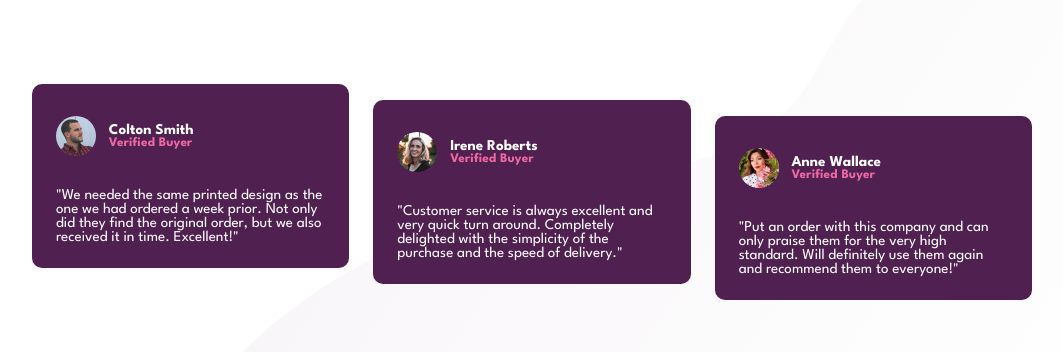
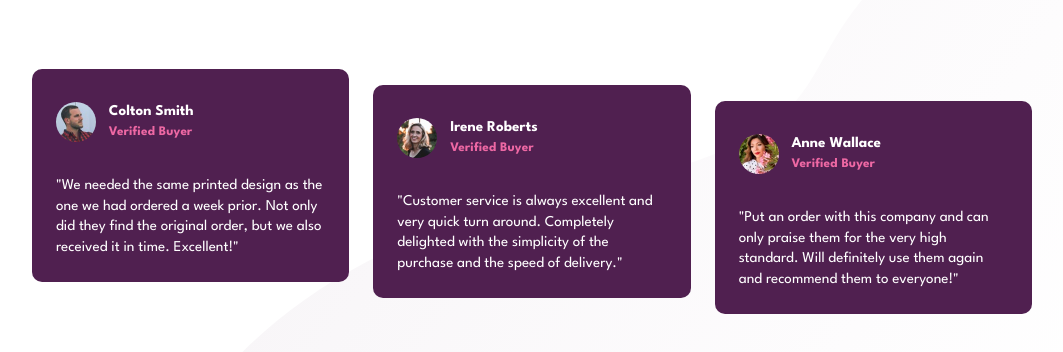
Before and after one commit to WesSno/social-proof-section, a plain HTML site: page index.html in a window 1280 px wide. Shown: the part 340-692 px from the top of the page, without its empty margins (108-1171 px from the left). Drawn offline with Linux system fonts and the light colour scheme.

Commit message:
added line height to card text

```diff
--- a/css/styles.css
+++ b/css/styles.css
@@ -122,6 +122,7 @@ main {
   overflow: hidden;
   border-radius: 0.6245rem;
   width: 930px;
+  line-height: 1.3rem;
   margin-right: 1.5rem;
   margin-bottom: 3rem;
 }
@@ -131,6 +132,7 @@ main {
   overflow: hidden;
   border-radius: 0.6245rem;
   width: 930px;
+  line-height: 1.3rem;
   margin-right: 1.5rem;
   margin-top: 1rem;
   margin-bottom: 2rem;
@@ -141,6 +143,7 @@ main {
   overflow: hidden;
   border-radius: 0.6245rem;
   width: 930px;
+  line-height: 1.3rem;
   margin-top: 2rem;
   margin-bottom: 1rem;
 }
```
